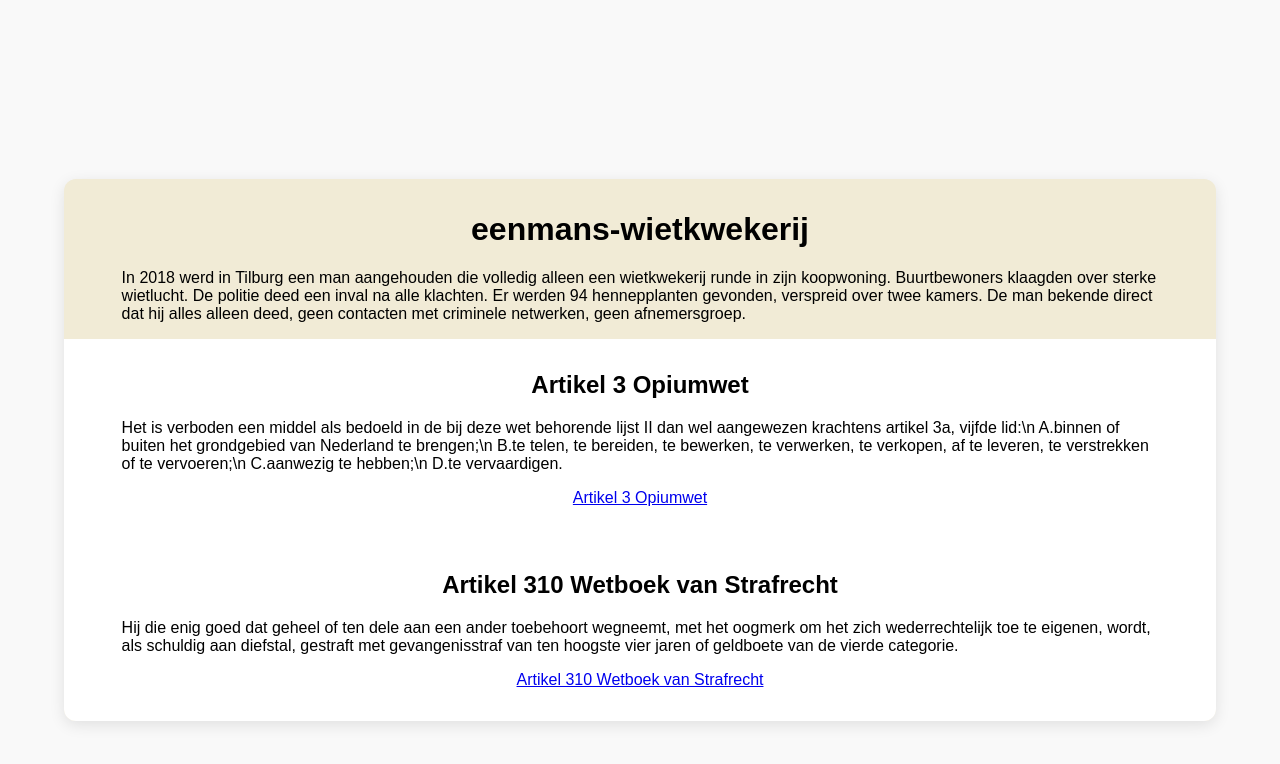
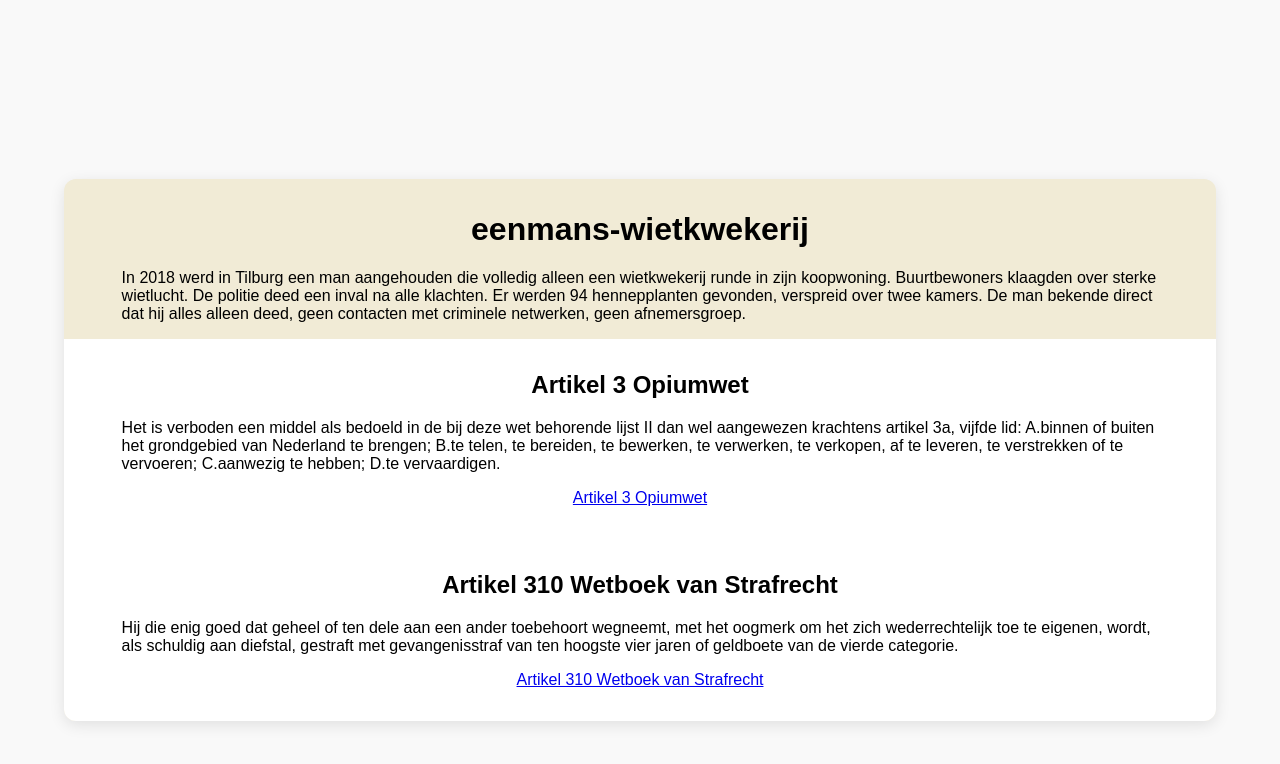
Before and after one commit to stanplayzz/maatschapij, a Jekyll site: the page built from _zaken/zaak7.md, in a window 1280 px wide. Shown: the top 764 px of the page. Built offline with Jekyll 4.4.1, drawn with Linux system fonts in a browser that asks for light colours.

```diff
--- a/_zaken/zaak7.md
+++ b/_zaken/zaak7.md
@@ -4,11 +4,11 @@ title: eenmans-wietkwekerij
 description: "In 2018 werd in Tilburg een man aangehouden die volledig alleen een wietkwekerij runde in zijn koopwoning. Buurtbewoners klaagden over sterke wietlucht. De politie deed een inval na alle klachten. Er werden 94 hennepplanten gevonden, verspreid over twee kamers. De man bekende direct dat hij alles alleen deed, geen contacten met criminele netwerken, geen afnemersgroep."
 strafboek:
     - title: Artikel 3 Opiumwet
-      description: >
-        Het is verboden een middel als bedoeld in de bij deze wet behorende lijst II dan wel aangewezen krachtens artikel 3a, vijfde lid:\n
-        A.binnen of buiten het grondgebied van Nederland te brengen;\n
-        B.te telen, te bereiden, te bewerken, te verwerken, te verkopen, af te leveren, te verstrekken of te vervoeren;\n
-        C.aanwezig te hebben;\n
+      description: |
+        Het is verboden een middel als bedoeld in de bij deze wet behorende lijst II dan wel aangewezen krachtens artikel 3a, vijfde lid:
+        A.binnen of buiten het grondgebied van Nederland te brengen;
+        B.te telen, te bereiden, te bewerken, te verwerken, te verkopen, af te leveren, te verstrekken of te vervoeren;
+        C.aanwezig te hebben;
         D.te vervaardigen.
       link: https://wetten.overheid.nl/jci1.3:c:BWBR0001941&artikel=3&z=2026-01-01&g=2026-01-01
     - title: Artikel 310 Wetboek van Strafrecht
```
Also changed, not shown: _zaken/zaak10.md (+33 -0 lines), _zaken/zaak8.md (+6 -3 lines).
